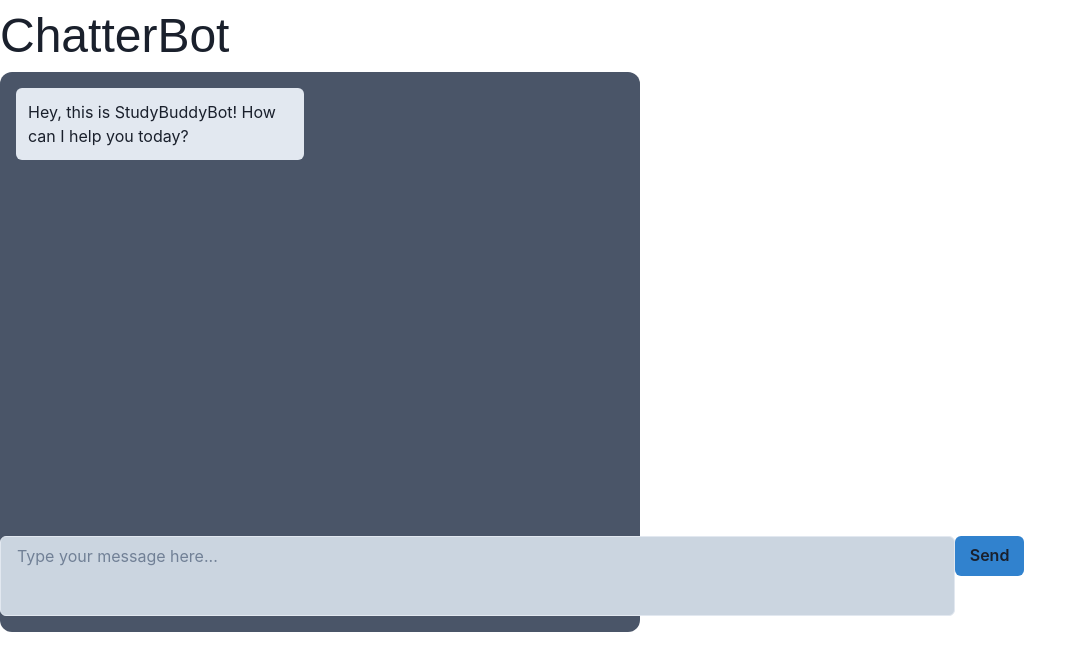
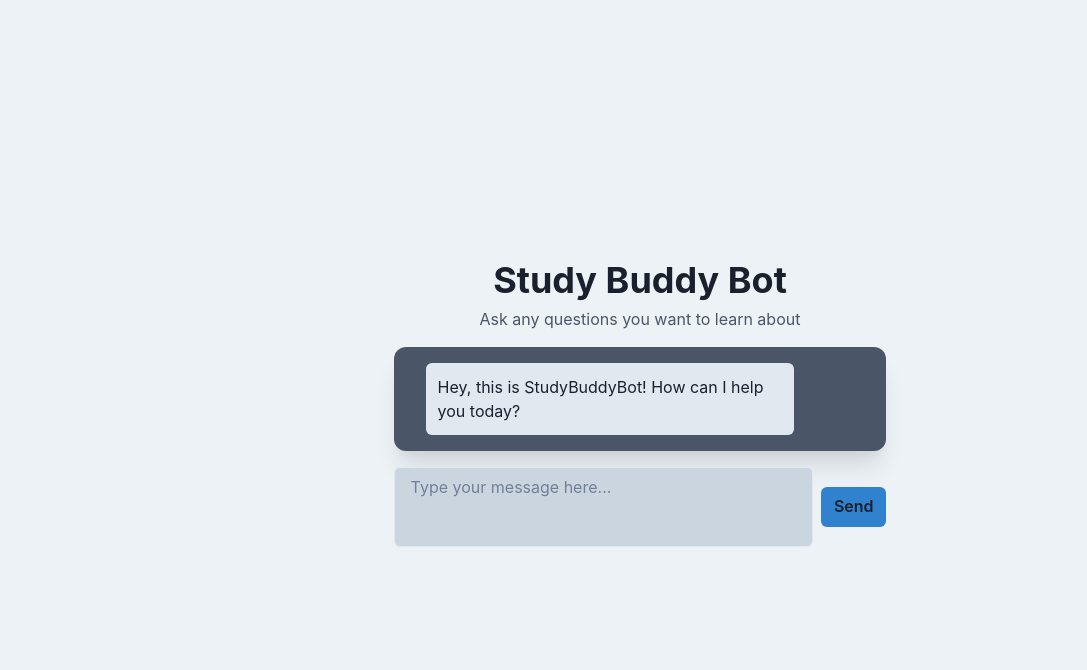
Before and after one commit to vraj123/study-buddy-bot, a Next.js app in the folder my-chat-app/: page /chat in a window 1280 px wide. Shown: the top 670 px of the page, without its empty margins (0-1087 px from the left). Built offline with nearby package versions, Linux system fonts and the light colour scheme.

Commit message:
fixed some ui changes

```diff
--- a/my-chat-app/src/app/chat/page.tsx
+++ b/my-chat-app/src/app/chat/page.tsx
@@ -62,48 +62,70 @@ export default function ChatPage() {
     }
   };
 
-  // Assuming this is inside your `Home` component function
+  return (
+    <Flex
+      direction="column"
+      align="center"
+      justify="center"
+      minHeight="100vh" // Ensures the Flex container fills the viewport height
+      padding="6"
+      width="full"
+      background="gray.100" // Example color, can be changed as needed
+    >
+      <Box width={{ base: "90%", md: "60%", lg: "40%" }} textAlign="center" mb="4">
+        <Text fontSize="4xl" fontWeight="bold">
+          Study Buddy Bot
+        </Text>
+        <Text fontSize="md" color="gray.600">
+          Ask any questions you want to learn about
+        </Text>
+      </Box>
 
-return (
-  <Box className="flex min-h-screen flex-col items-center justify-between p-6">
-    <Text fontSize="5xl" fontFamily="sans-serif">ChatterBot</Text>
-
-    <VStack spacing={4} h="35rem" w="40rem" bg="gray.600" rounded="xl" p={4} overflowY="auto">
+      <VStack
+        spacing="4"
+        width={{ base: "90%", md: "60%", lg: "40%" }}
+        maxHeight="70vh" // Adjusts the max height for the chat container
+        overflowY="auto"
+        bg="gray.600"
+        rounded="xl"
+        padding="4"
+        boxShadow="xl"
+      >
         {messages.map((message, index) => (
-        <Flex key={index} align="start" direction="column" w="full">
             <Box
-            p={3}
+              key={index}
               bg={message.role === 'assistant' ? 'gray.200' : 'gray.800'}
               color={message.role === 'assistant' ? 'gray.800' : 'gray.50'}
               borderRadius="md"
-            alignSelf={message.role === 'assistant' ? 'start' : 'end'}
-            maxW="18rem"
+              padding="3"
+              alignSelf={message.role === 'assistant' ? 'flex-start' : 'flex-end'}
+              maxWidth="80%" // Makes sure messages don't stretch too wide
+              marginX="4" // Adds some horizontal spacing
             >
               {message.content}
             </Box>
-        </Flex>
           ))}
 
           {isLoading && (
-        <Box alignSelf="start" p={3}>
-          <Spinner color="blue.500"
-                      thickness='4px'
-                      speed='0.65s'
-                      emptyColor='gray.200'
-                      size='xl'/>
-        </Box>
+            <Spinner color="blue.500" thickness="4px" speed="0.65s" emptyColor="gray.200" size="xl" />
           )}
       </VStack>
 
-    <Flex w="80%" justify="center" position="absolute" bottom="4">
+      <Flex
+        marginTop="4"
+        width={{ base: "90%", md: "60%", lg: "40%" }}
+        align="center"
+        justify="space-between"
+      >
         <Textarea
           value={theInput}
           onChange={(e) => setTheInput(e.target.value)}
           placeholder="Type your message here..."
           bg="gray.300"
           roundedLeft="md"
+          resize="none"
+          marginRight="2"
           onKeyDown={handleSubmit}
-        resize="none"
         />
         <Button
           onClick={callServerSideOpenAIEndpoint}
@@ -115,7 +137,8 @@ return (
           Send
         </Button>
       </Flex>
-  </Box>
+    </Flex>
   );
 
+
 }
```
Lines whose indentation alone changed are shown as unchanged.
